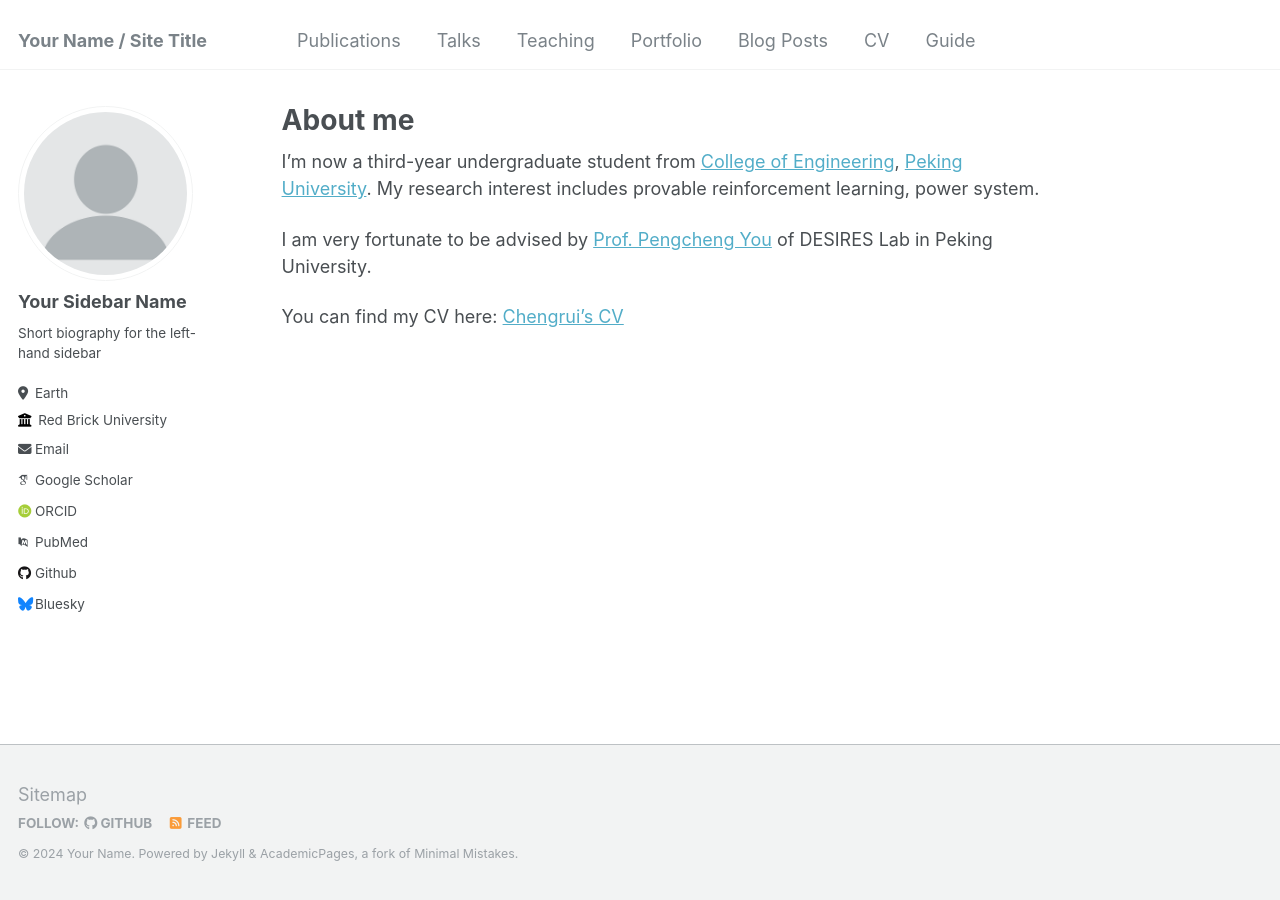
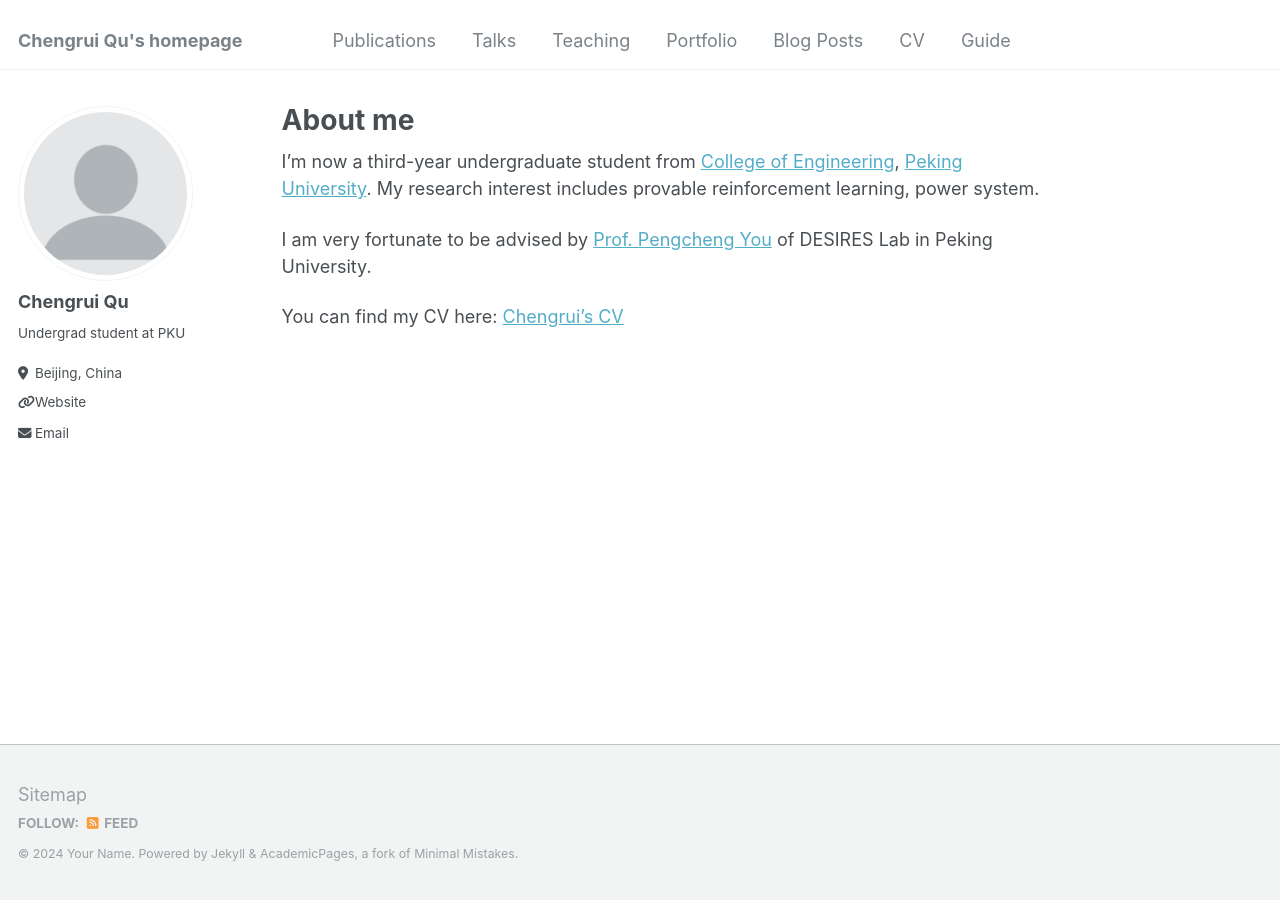
Before and after one commit to crqu/crqu.github.io, a Jekyll site: the page built from _pages/about.md, in a window 1280 px wide. Built offline with Jekyll 4.4.1, drawn with Linux system fonts in a browser that asks for light colours; some web fonts are replaced.

Commit message:
Update _config.yml

```diff
--- a/_config.yml
+++ b/_config.yml
@@ -8,7 +8,7 @@
 
 # Basic Site Settings
 locale                   : "en-US"
-title                    : "Your Name / Site Title"
+title                    : "Chengrui Qu's homepage"
 title_separator          : "-"
 name                     : &name "Your Name"
 description              : &description "personal description"
@@ -22,33 +22,33 @@ repository               : "academicpages/academicpages.github.io"
 author:
   # Biographic information
   avatar           : "profile.png"
-  name             : "Your Sidebar Name"
+  name             : "Chengrui Qu"
   pronouns         : # example: "she/her"
-  bio              : "Short biography for the left-hand sidebar"
-  location         : "Earth"
-  employer         : "Red Brick University"
-  uri              : # URL
-  email            : "none@example.org"
+  bio              : "Undergrad student at PKU"
+  location         : "Beijing, China"
+  employer         :
+  uri              : https://crqu.github.io
+  email            : qcr2021[AT]stu[DOT]pku[DOT]edu[DOT]cn
 
   # Academic websites
   arxiv            : # URL - Update with the correct link to your profile
-  googlescholar    : "https://scholar.google.com/citations?user=PS_CX0AAAAAJ"
+  googlescholar    : #"https://scholar.google.com/citations?user=PS_CX0AAAAAJ"
   impactstory      : # URL
-  orcid            : "http://orcid.org/yourorcidurl"
+  orcid            : #"http://orcid.org/yourorcidurl"
   semantic         : # URL
-  pubmed           : "https://www.ncbi.nlm.nih.gov/pubmed/?term=john+snow"
+  pubmed           : #"https://www.ncbi.nlm.nih.gov/pubmed/?term=john+snow"
   researchgate     : # URL
 
   # Repositories and software development
   bitbucket        : # Username - Update with your username on the site
   codepen          : # Username
   dribbble         : # Username
-  github           : "academicpages"
+  github           : #"academicpages"
   kaggle           : # Username
   stackoverflow    : # User number or user number and name (i.e., use "1" or "1/jeff-atwood")
 
   # Social media
-  bluesky          : "bsky.app" # Replace this with you Bluesky username
+  bluesky          : #"bsky.app" # Replace this with you Bluesky username
   facebook         : # Username
   flickr           : # Username
   foursquare       : # Username
```
